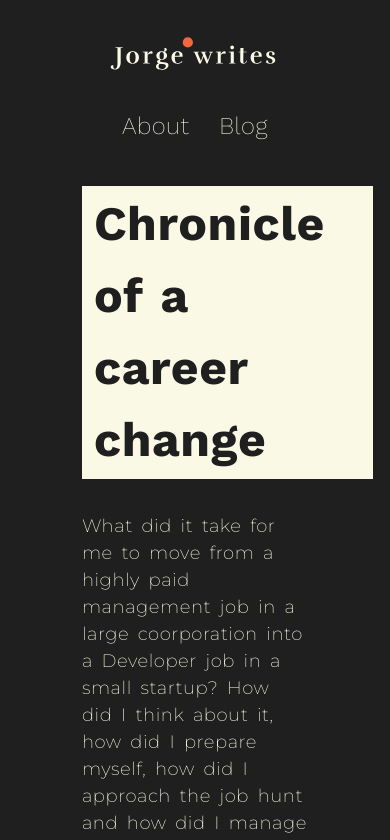
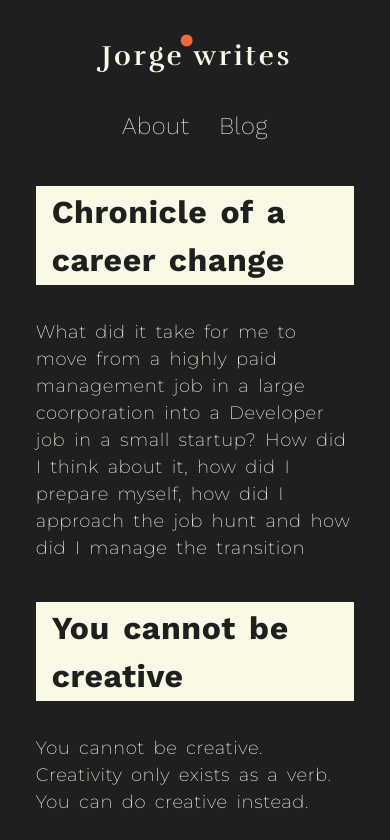
Before and after one commit to kriakria/PersonalPage, a Next.js app: page / in a window 390 px wide. Shown: the top 840 px of the page. Built offline with nearby package versions, Linux system fonts and the light colour scheme.

Commit message:
Implemented improved layout for smaller screens

```diff
--- a/src/styles/globals.css
+++ b/src/styles/globals.css
@@ -126,3 +126,22 @@ footer {
 * {
   box-sizing: border-box;
 }
+
+@media (max-width: 900px) {
+  body {
+    padding-left: 0.5vh;
+    padding-right: 0.5vh;
+  }
+
+  h1 {
+    padding-right: 16px;
+    padding-left: 16px;
+    font-size: 32px;
+  }
+
+  h2,
+  h3,
+  h4 {
+    font-size: 24px;
+  }
+}
```
